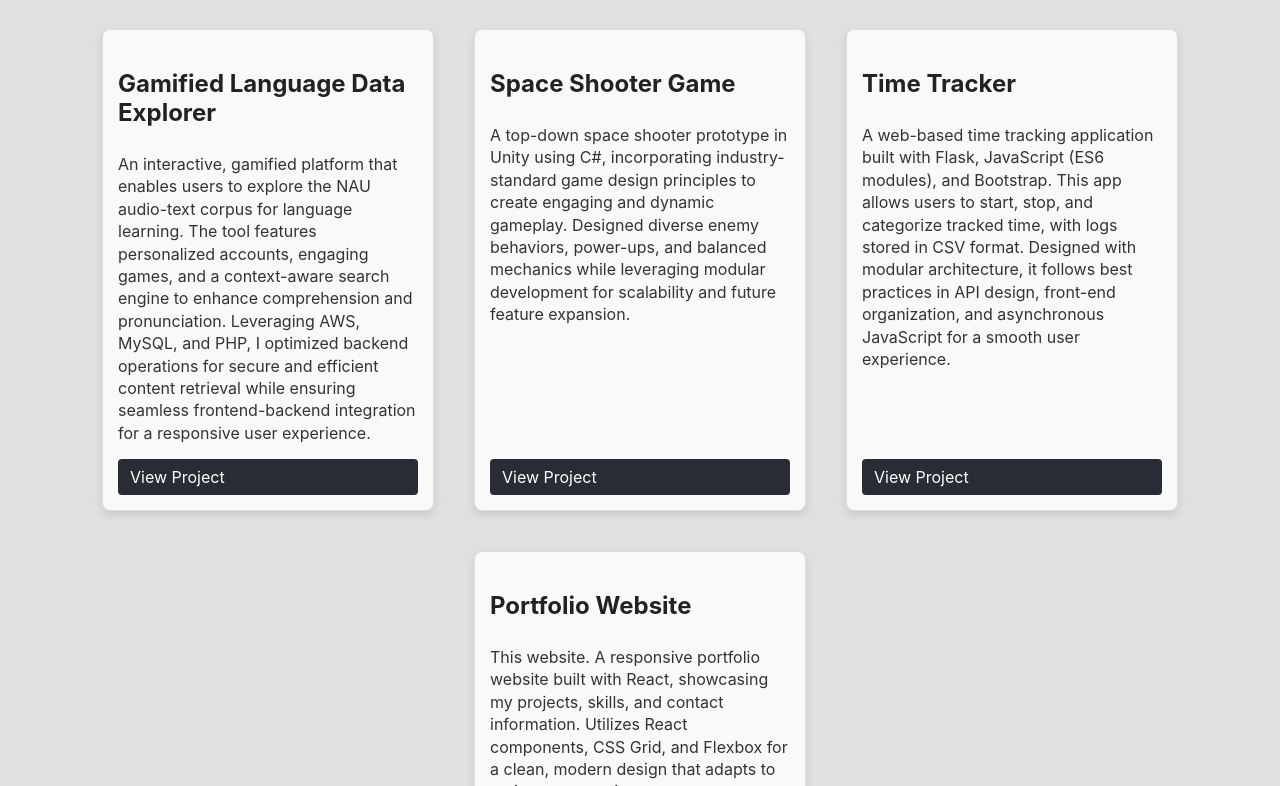
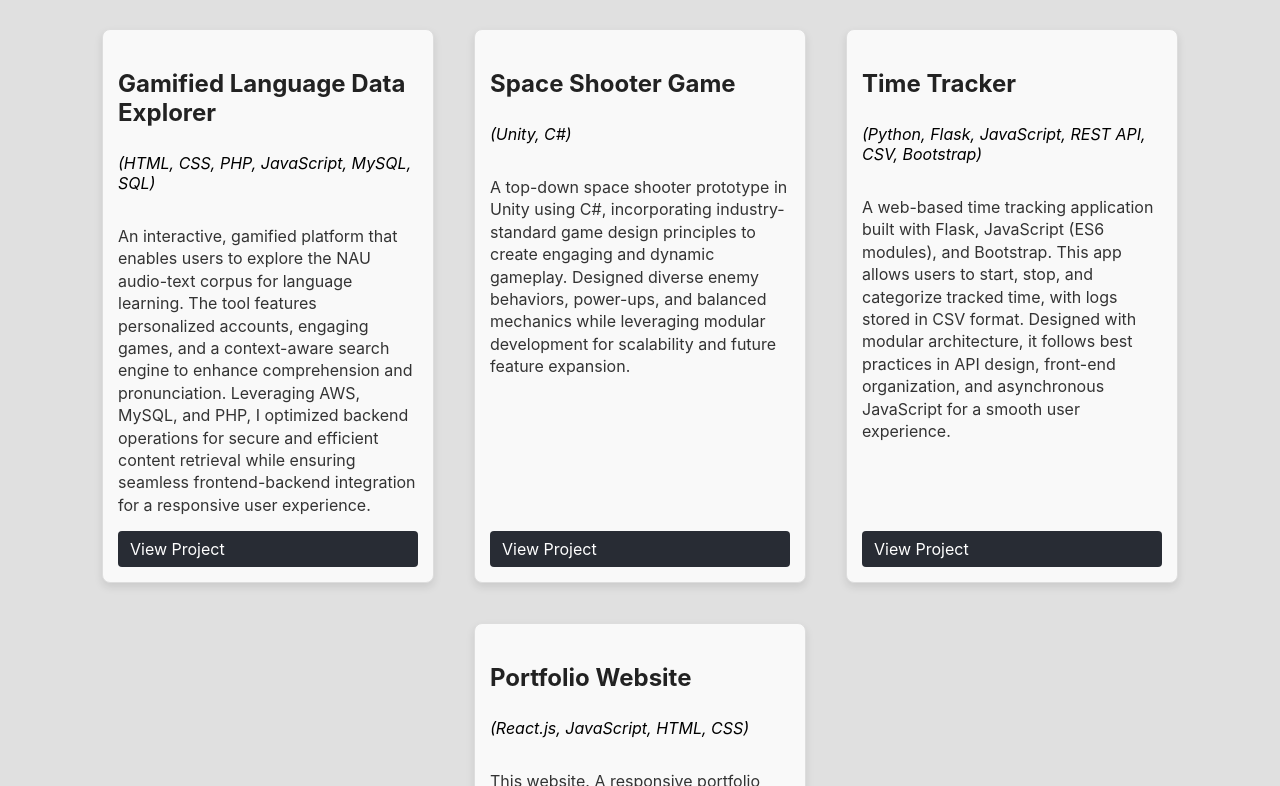
Before and after one commit to Tisaghu/Portfolio-Website, a React (Create React App) app: page / in a window 1280 px wide. Shown: the part 854-1640 px from the top of the page. Built offline with nearby package versions, Linux system fonts and the light colour scheme; no server answers.

Commit message:
feat: add technologies display to project cards

```diff
--- a/src/components/ProjectCard/ProjectCard.js
+++ b/src/components/ProjectCard/ProjectCard.js
@@ -1,10 +1,11 @@
 import React from "react";
-import "./ProjectCard.css"; // Importing the external CSS file
+import "./ProjectCard.css";
 
-function ProjectCard({ title, description, link }) {
+function ProjectCard({ title, technologies, description, link }) {
     return (
         <div className="project-card">
             <h3 className="project-title">{title}</h3>
+            <p className="technologies">{technologies}</p>
             <p className="project-description">{description}</p>
             <a
                 href={link}
--- a/src/components/Projects/Projects.js
+++ b/src/components/Projects/Projects.js
@@ -3,10 +3,10 @@ import ProjectCard from "../ProjectCard/ProjectCard";
 import "./Projects.css";
 
 function Projects() {
-    // Sample project data
     const projectList = [
         {
             title: "Gamified Language Data Explorer",
+            technologies: "(HTML, CSS, PHP, JavaScript, MySQL, SQL)",
             description: `An interactive, gamified platform that enables users to explore the NAU audio-text corpus
             for language learning. The tool features personalized accounts, engaging games, and a context-aware search engine to
             enhance comprehension and pronunciation. Leveraging AWS, MySQL, and PHP, I optimized backend operations for secure
@@ -15,6 +15,7 @@ function Projects() {
         },
         {
             title: "Space Shooter Game",
+            technologies: "(Unity, C#)",
             description: `A top-down space shooter prototype in Unity using C#, incorporating industry-standard game design
              principles to create engaging and dynamic gameplay. Designed diverse enemy behaviors, power-ups, and balanced mechanics
              while leveraging modular development for scalability and future feature expansion.`,
@@ -22,6 +23,7 @@ function Projects() {
         },
         {
             title: "Time Tracker",
+            technologies: "(Python, Flask, JavaScript, REST API, CSV, Bootstrap)",
             description: `A web-based time tracking application built with Flask, JavaScript (ES6 modules), and Bootstrap. This app
              allows users to start, stop, and categorize tracked time, with logs stored in CSV format. Designed with modular architecture,
               it follows best practices in API design, front-end organization, and asynchronous JavaScript for a smooth user experience.`,
@@ -29,6 +31,7 @@ function Projects() {
         },
         {
             title: "Portfolio Website",
+            technologies: "(React.js, JavaScript, HTML, CSS)",
             description: `This website. A responsive portfolio website built with React, showcasing my projects, skills, and contact information.
             Utilizes React components, CSS Grid, and Flexbox for a clean, modern design that adapts to various screen sizes.`,
             link: "https://github.com/Tisaghu/Portfolio-Website"
@@ -44,6 +47,7 @@ function Projects() {
                     <ProjectCard
                         key={index}
                         title={project.title}
+                        technologies={<em>{project.technologies}</em>}
                         description={project.description}
                         link={project.link}
                     />
```
